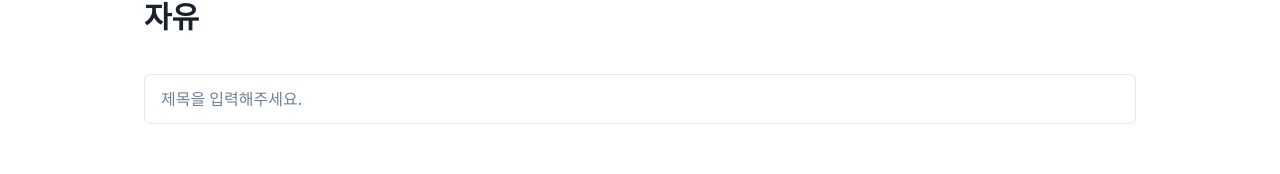
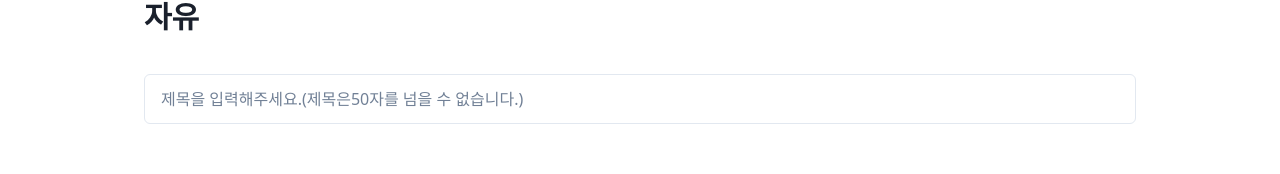
Before and after one commit to Butler-SIM/fff-front, a React (Create React App) app: page /free-board in a window 1280 px wide. Both pictures are taken after a click on the button "글쓰기". Shown: the part 236-410 px from the top of the page. Built offline with nearby package versions, Linux system fonts and the light colour scheme; no server answers.

Commit message:
fix etc board

```diff
--- a/src/App.tsx
+++ b/src/App.tsx
@@ -56,7 +56,7 @@ export const App = () => (
       <ScrollToTop />
       <ChakraProvider theme={theme}>
         <AuthProvider>
-          <Box textAlign="center" fontSize="xl">
+          <Box textAlign="center" fontSize="xl" display="flex" flexDirection="column" minHeight="100vh">
             <CustomNav></CustomNav>
             <Routes>
               {/* 메인 페이지 */}
--- a/src/components/board/FreeBoardList.tsx
+++ b/src/components/board/FreeBoardList.tsx
@@ -102,7 +102,7 @@ export function FreeBoardList(props: any) {
               <Tr key={item.id}>
                 <Td>
                   <ChakraLink as={ReactRouterLink} to={`/free-board/detail/${item.id}`}>
-                    <Text isTruncated maxWidth="130px">
+                    <Text>
                       {item.title}{" "}
                       <Text as="span" color="red">
                         ({item.comment_count})
--- a/src/components/board/etc/Etc.tsx
+++ b/src/components/board/etc/Etc.tsx
@@ -103,7 +103,7 @@ export function EtcBoardList(props: any) {
             <Tr key={item.id}>
               <Td>
                 <ChakraLink as={ReactRouterLink} to={`/etc/${props.categoryWriting}/${item.id}`}>
-                  <Text isTruncated maxWidth="130px">
+                  <Text>
                     {item.title}{" "}
                   </Text>
                 </ChakraLink>
--- a/src/components/writing/EtcWriting.tsx
+++ b/src/components/writing/EtcWriting.tsx
@@ -68,7 +68,7 @@ export function EtcWritingComponent({ category, categoryWriting }: { category: s
           <Input
             type="text"
             name="title"
-            placeholder="제목을 입력해주세요."
+            placeholder="제목을 입력해주세요.(제목은50자를 넘을 수 없습니다.)"
             w="100%"
             h={50}
             mt={10}
--- a/src/components/writing/Writing.tsx
+++ b/src/components/writing/Writing.tsx
@@ -66,7 +66,7 @@ export default function Writing({ category }: { category: string }) {
           <Input
             type="text"
             name="title"
-            placeholder="제목을 입력해주세요."
+            placeholder="제목을 입력해주세요.(제목은50자를 넘을 수 없습니다.)"
             w="100%"
             h={50}
             mt={10}
```
